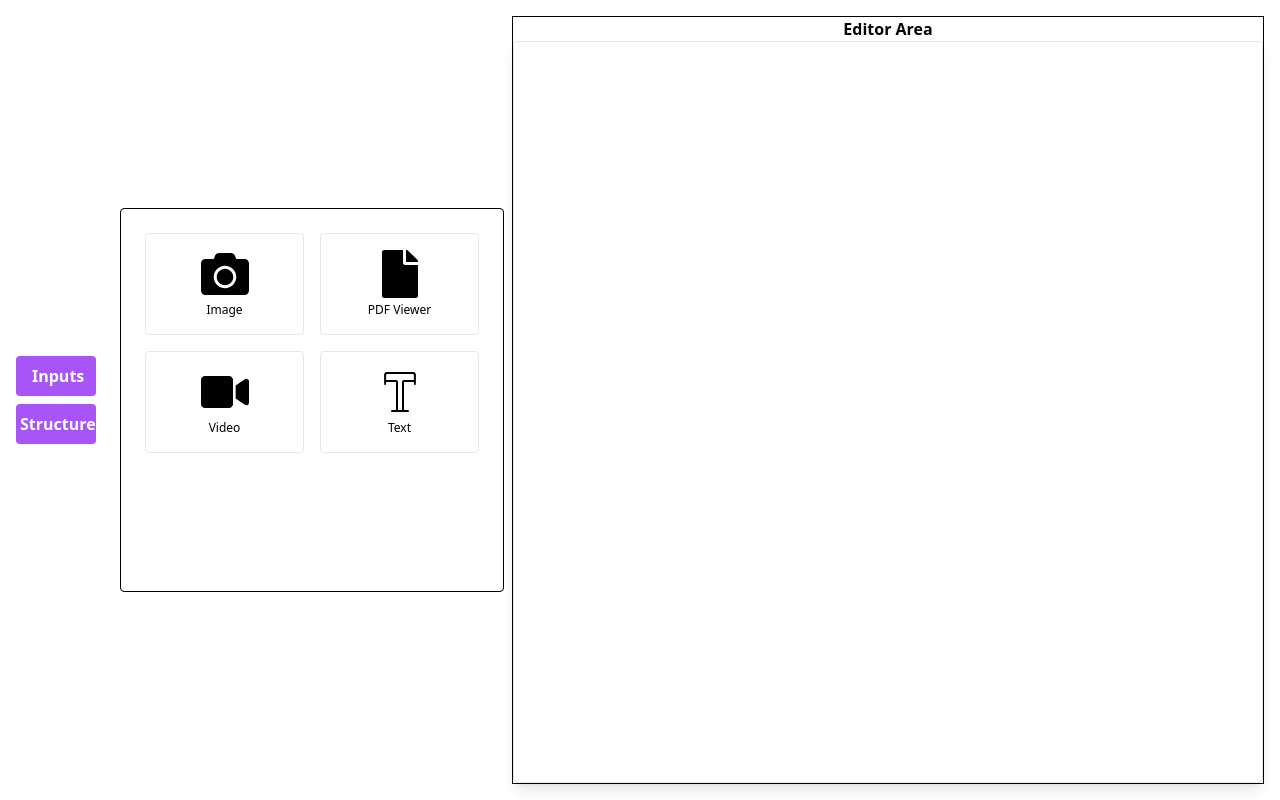
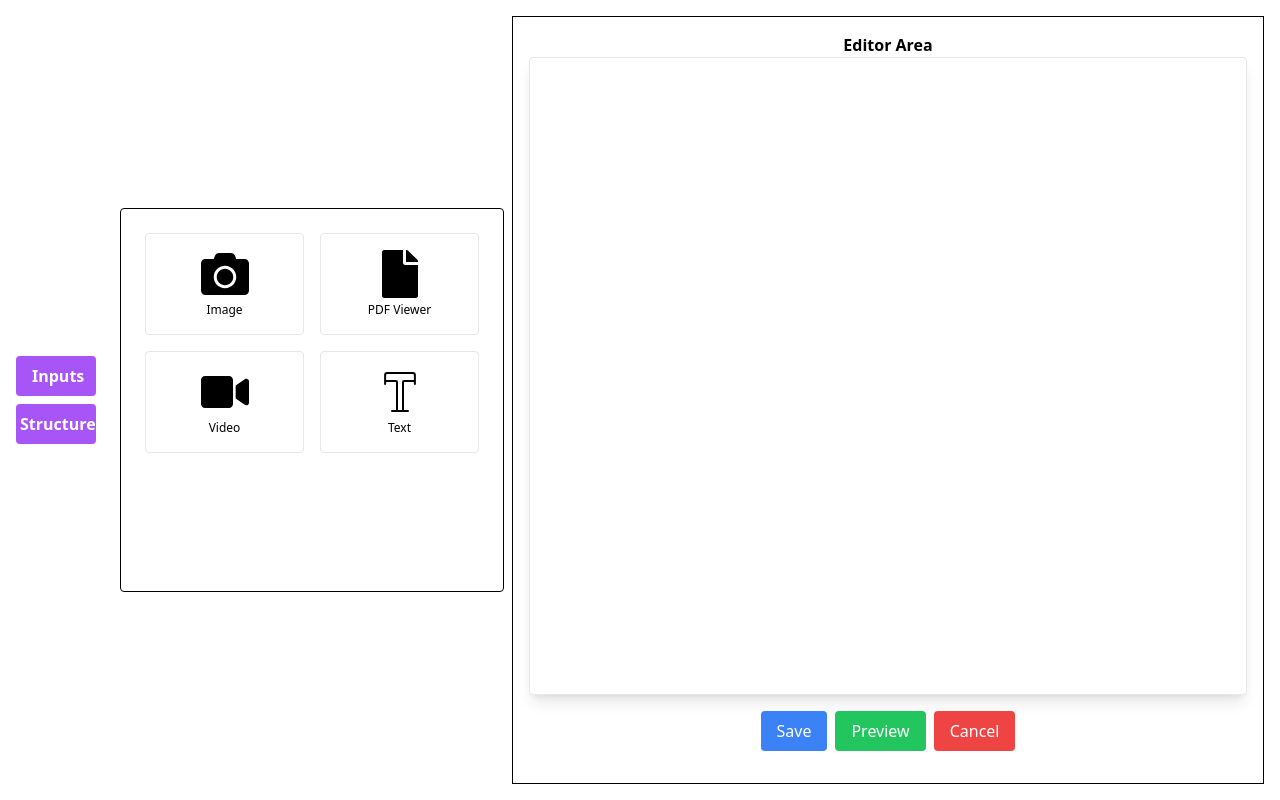
Before and after one commit to SaiHarshaVardhan-ez/ver3, a React (Create React App) app: page /interface in a window 1280 px wide. Built offline with nearby package versions, Linux system fonts and the light colour scheme.

Commit message:
added buttons, need to write functionality

```diff
--- a/src/Start.jsx
+++ b/src/Start.jsx
@@ -3,9 +3,12 @@ import { Link } from 'react-router-dom'
 
 const Start = () => {
   return (
-    <div>
+    <div className="flex justify-center items-center h-screen bg-gray-100">
       <Link to="/interface">
-      <button>create</button></Link>
+        <button className="bg-blue-500 text-white px-6 py-3 rounded-full shadow-lg hover:bg-blue-600 transition duration-300">
+          Create
+        </button>
+      </Link>
     </div>
   )
 }
--- a/src/components/Editor.jsx
+++ b/src/components/Editor.jsx
@@ -1,15 +1,27 @@
 import React from "react";
 import RenderBlocks from "./editorComponents/RenderBlocks";
+import { Link } from "react-router-dom";
 const Editor = ({ content = [], setContent }) => {
-
-
   return (
-    <div className="flex flex-col w-full h-full items-center justify-center border border-black">
+    <div className="p-4 flex flex-col w-full h-full items-center justify-center border border-black">
       <h2>
         <b>Editor Area</b>
       </h2>
       <div className="w-full h-full bg-white p-2 shadow-lg border border-grey-200 overflow-auto rounded flex flex-col gap-4">
-        <RenderBlocks  content={content} setContent={setContent} />
+        <RenderBlocks content={content} setContent={setContent} />
+      </div>
+      <div className="flex flex-row gap-2 p-4 rounded">
+        <button className="w-full bg-blue-500 text-white px-4 py-2 rounded hover:bg-blue-600">
+          Save
+        </button>
+        <button className="w-full bg-green-500 text-white px-4 py-2 rounded hover:bg-green-600">
+          Preview
+        </button>
+        <Link to={"/"}>
+          <button className="w-full bg-red-500 text-white px-4 py-2 rounded hover:bg-red-600">
+            Cancel
+          </button>
+        </Link>
       </div>
     </div>
   );
--- a/src/components/editorComponents/RenderBlocks.jsx
+++ b/src/components/editorComponents/RenderBlocks.jsx
@@ -131,7 +131,6 @@ const RenderBlocks = ({ content, setContent }) => {
       default:
         console.log(type);
         return <h5>{type}</h5>;
-        return null;
     }
   };
 
```
